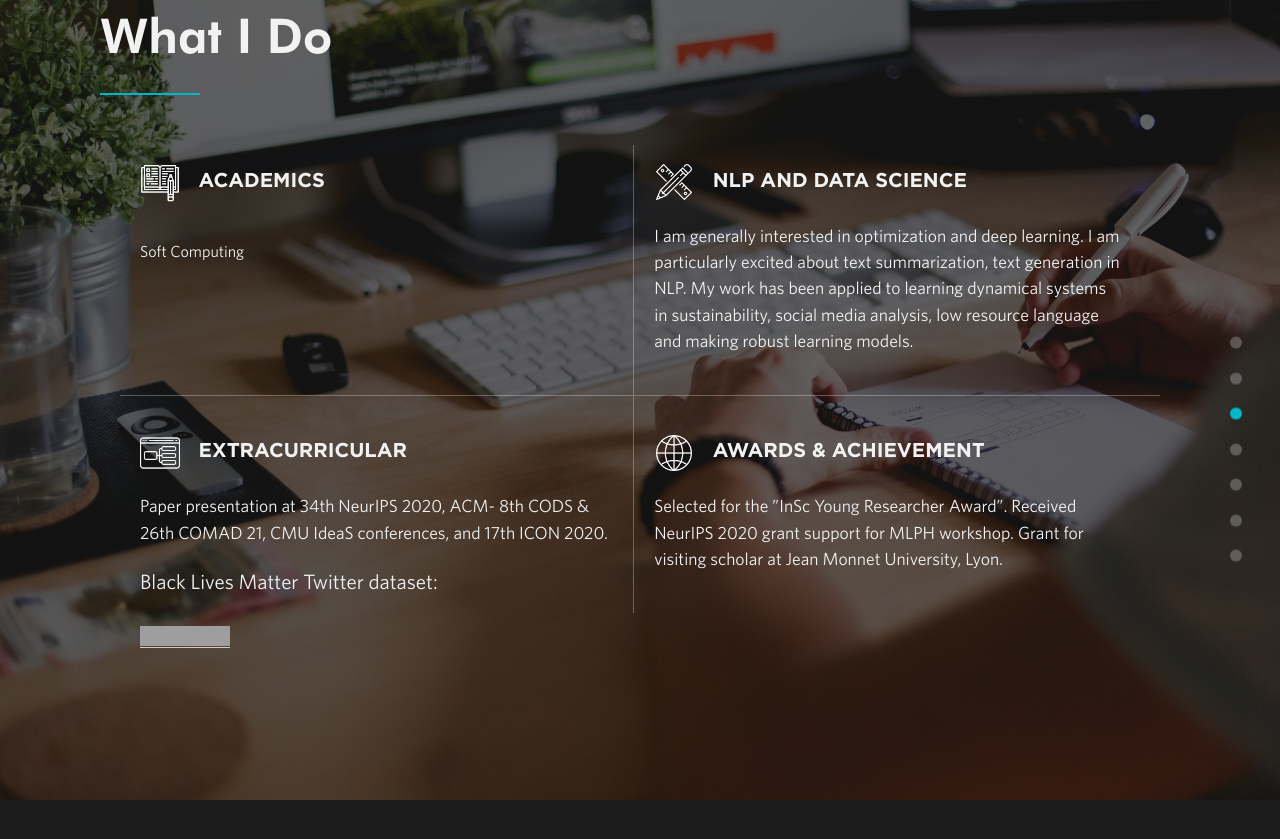
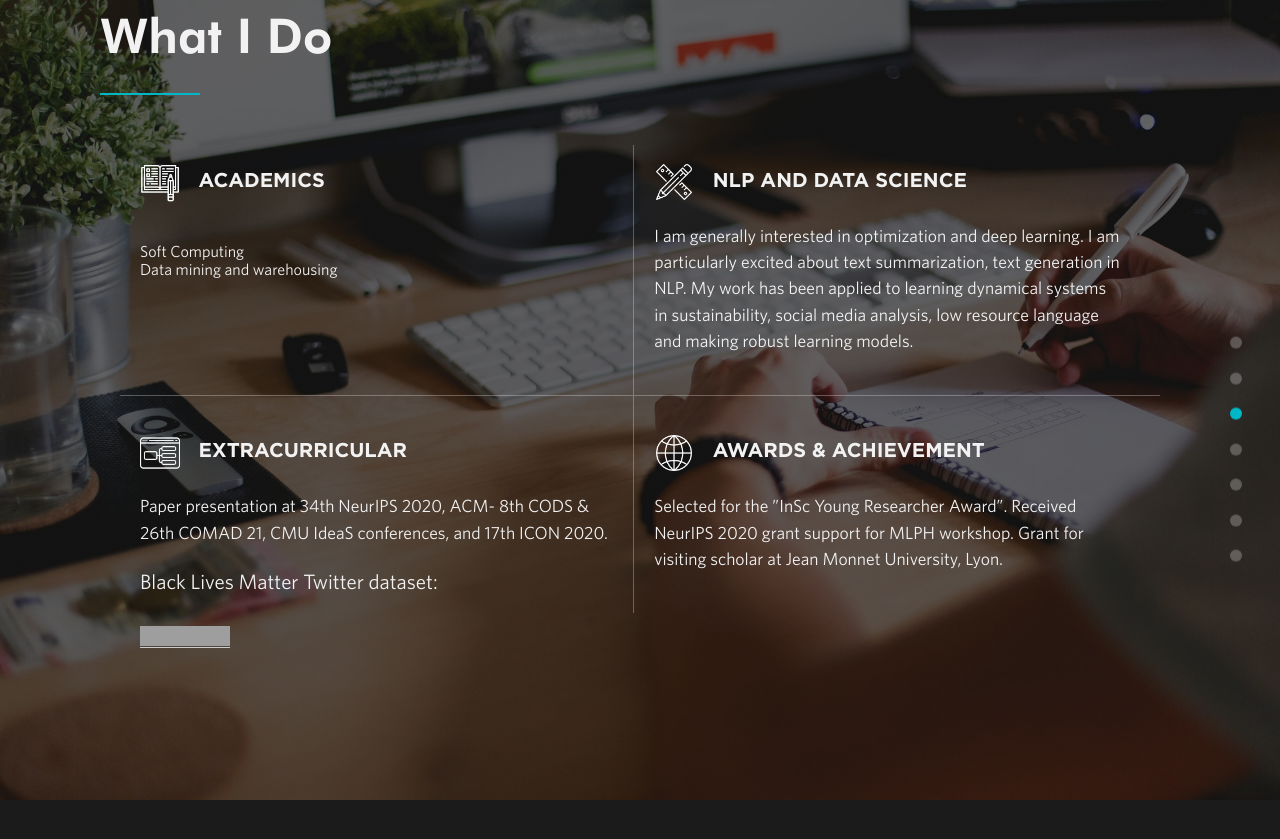
Before and after one commit to sumit6597/sumit6597.github.io, a Jekyll site: the page built from index.html, in a window 1280 px wide and 900 px high, scrolled down 1755 px. Shown: the top 839 px of the window. Built offline with Jekyll 4.4.1, drawn with Linux system fonts in a browser that asks for light colours; nearby versions of some CDN libraries; grey boxes are pictures that could not be loaded.

Commit message:
Update services.yml

```diff
--- a/_data/services.yml
+++ b/_data/services.yml
@@ -5,7 +5,7 @@
   services:
     - heading: Academics
       sprite: webdev
-      text: <ul> <li>Soft Computing </ul>
+      text: <ul> <li>Soft Computing <li>Data mining and warehousing</ul>
 
     - heading: NLP and Data Science
       sprite: ui
```
